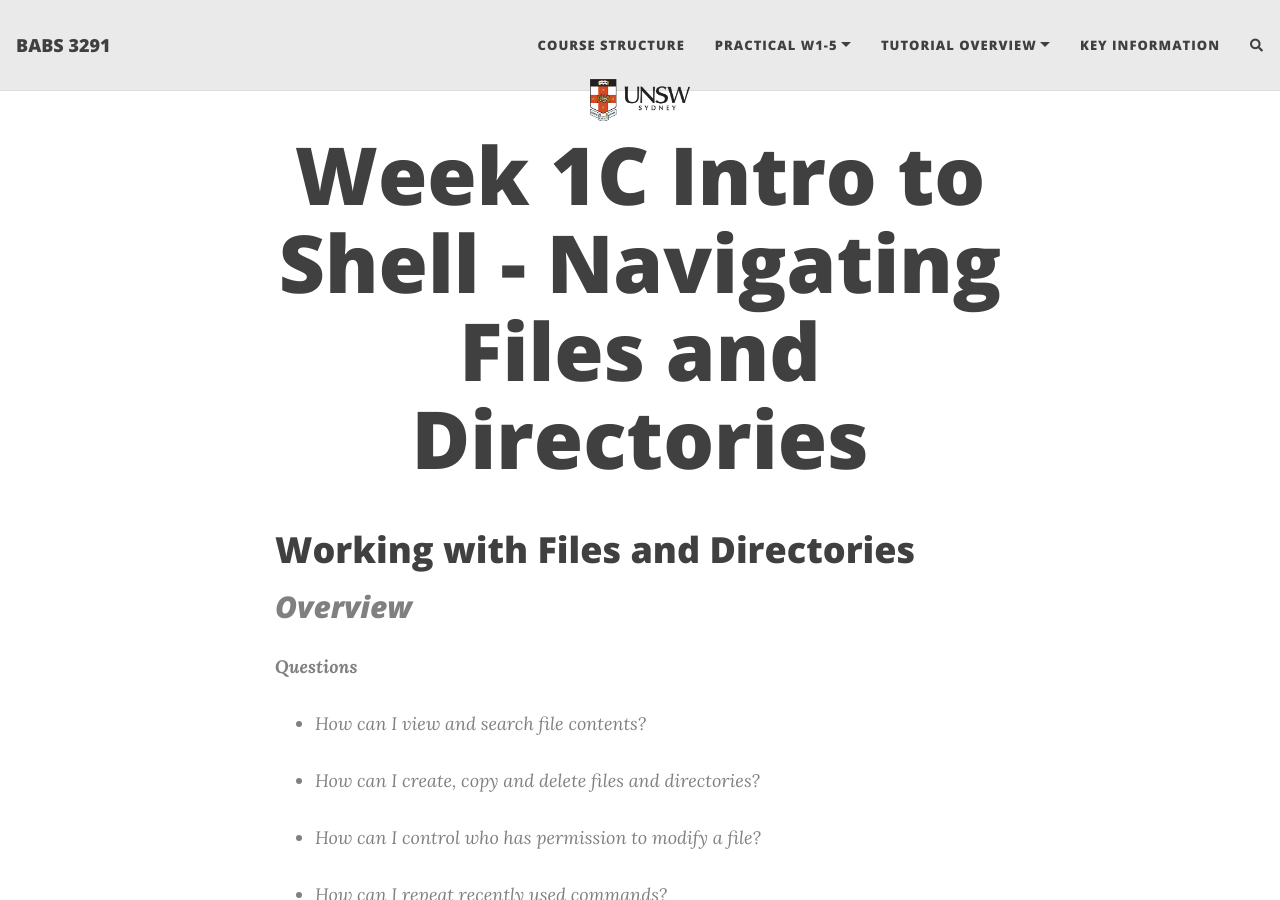
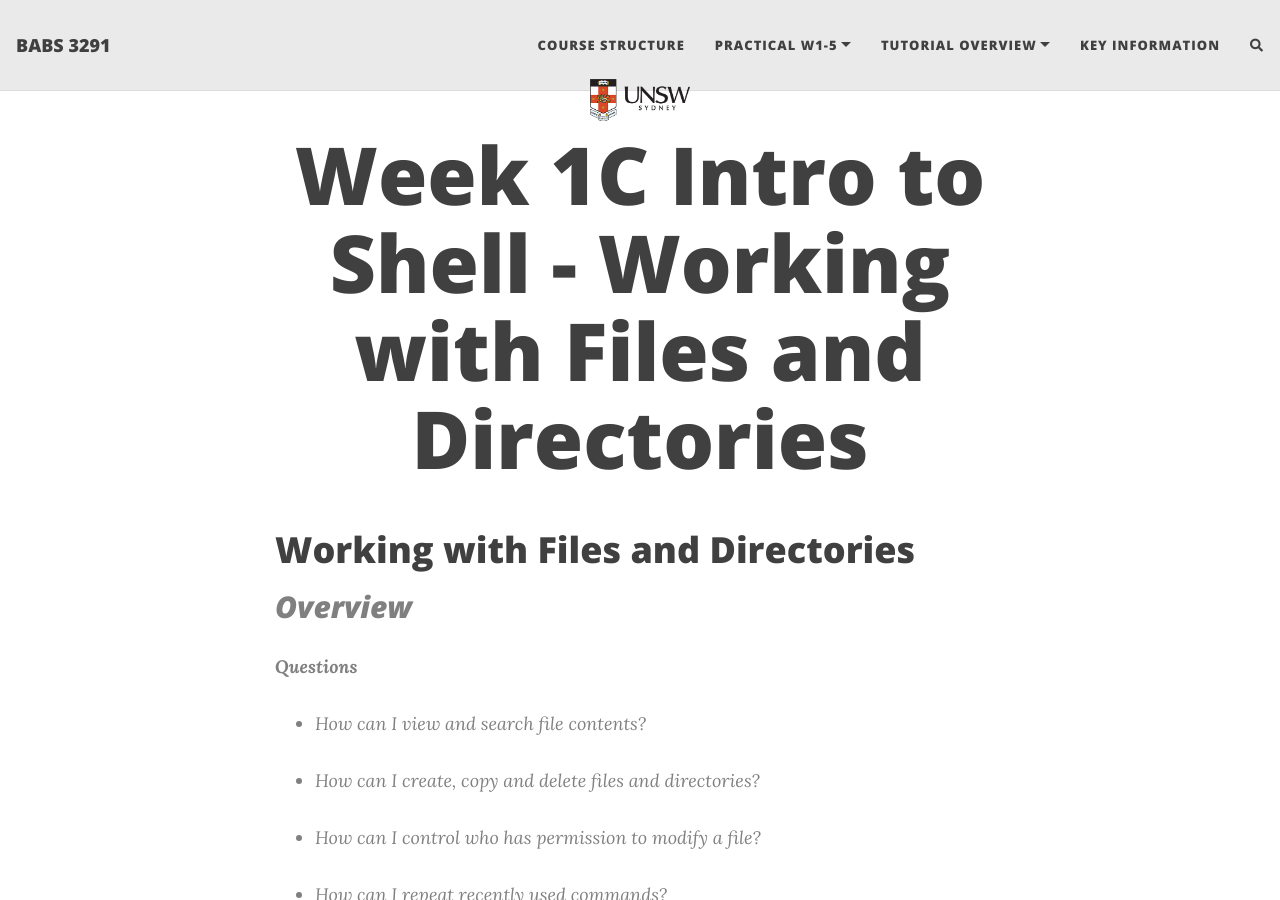
Before and after one commit to theheking/babs-rna-seq-2024, a Jekyll site: the page built from practical_overview/Week1B_3_Working_Files_Directories.md, in a window 1280 px wide and 900 px high. Built offline with Jekyll 4.4.1, drawn with Linux system fonts in a browser that asks for light colours; nearby versions of some CDN libraries; comment, search, counter and statistics services are not loaded.

Commit message:
Update Week1B_3_Working_Files_Directories.md

```diff
--- a/practical_overview/Week1B_3_Working_Files_Directories.md
+++ b/practical_overview/Week1B_3_Working_Files_Directories.md
@@ -1,6 +1,6 @@
 ---
 layout: page
-title: Week 1C Intro to Shell - Navigating Files and Directories
+title: Week 1C Intro to Shell - Working with Files and Directories
 ---
 
 Working with Files and Directories
```
